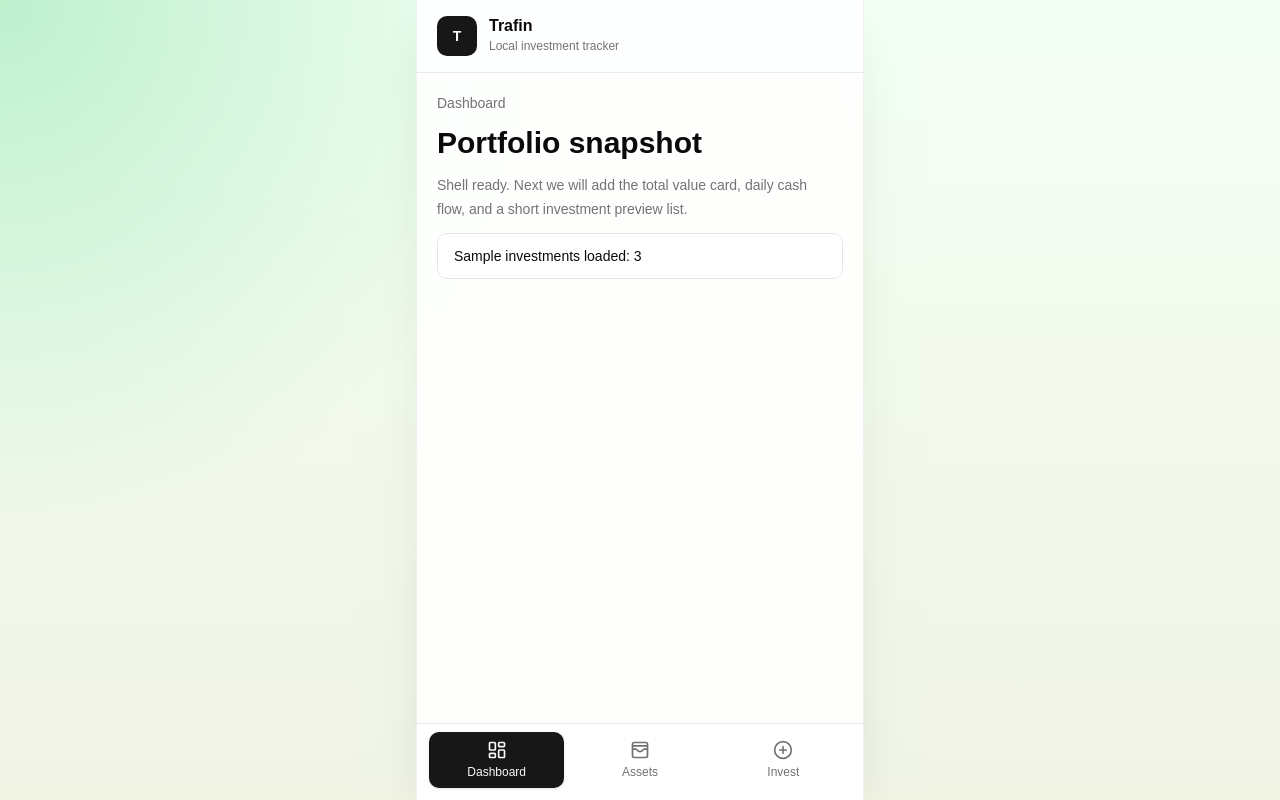
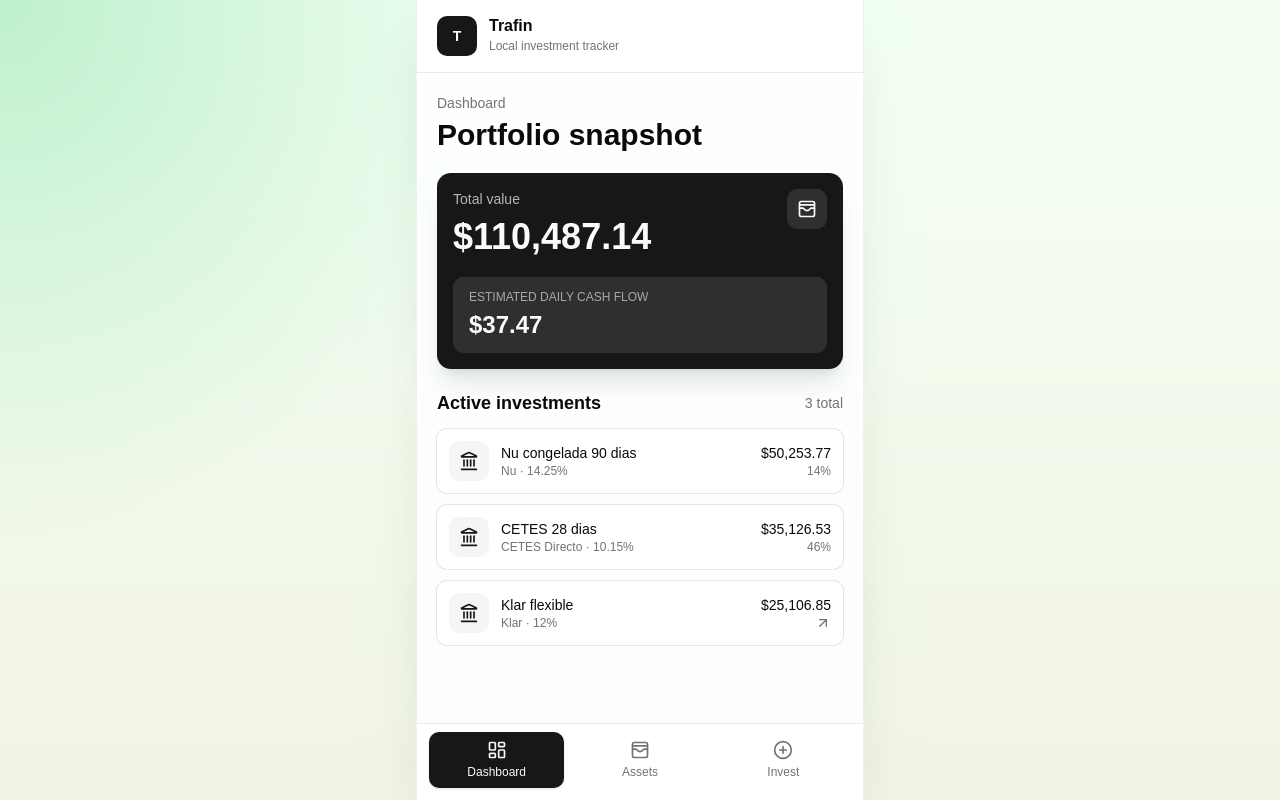
Before and after one commit to JorgeIba/Kadra, a React (Vite) app: page / in a window 1280 px wide. Built offline with nearby package versions, Linux system fonts and the light colour scheme.

Commit message:
Add support for Investment Cards in Dashboard Screen

```diff
--- a/src/App.tsx
+++ b/src/App.tsx
@@ -11,7 +11,7 @@
   return (
     <AppShell
       activeSection={activeSection}
-      investmentCount={sampleInvestments.length}
+      investments={sampleInvestments}
       onSectionChange={setActiveSection}
     />
   )
--- a/src/app/AppShell.tsx
+++ b/src/app/AppShell.tsx
@@ -1,17 +1,18 @@
 import { BottomNav } from "@/app/BottomNav"
 import { ScreenPlaceholder } from "@/app/ScreenPlaceholder"
 import { TopBar } from "@/app/TopBar"
+import type { Investment } from "@/domain/investments"
 import type { AppSection } from "@/app/navigation"
 
 interface AppShellProps {
   activeSection: AppSection
-  investmentCount: number
+  investments: Investment[]
   onSectionChange: (section: AppSection) => void
 }
 
 export function AppShell({
   activeSection,
-  investmentCount,
+  investments,
   onSectionChange,
 }: AppShellProps) {
   return (
@@ -21,7 +22,7 @@
         <main className="flex-1 px-5 pb-28 pt-5">
           <ScreenPlaceholder
             activeSection={activeSection}
-            investmentCount={investmentCount}
+            investments={investments}
           />
         </main>
         <BottomNav
--- a/src/app/ScreenPlaceholder.tsx
+++ b/src/app/ScreenPlaceholder.tsx
@@ -1,44 +1,24 @@
+import { DashboardScreen } from "@/app/screens/dashboard/DashboardScreen"
 import { APP_SECTIONS, type AppSection } from "@/app/navigation"
+import type { Investment } from "@/domain/investments"
 
 interface ScreenPlaceholderProps {
   activeSection: AppSection
-  investmentCount: number
+  investments: Investment[]
 }
 
 export function ScreenPlaceholder({
   activeSection,
-  investmentCount,
+  investments,
 }: ScreenPlaceholderProps) {
   switch (activeSection) {
     case APP_SECTIONS.dashboard:
-      return <DashboardPlaceholder investmentCount={investmentCount} />
+      return <DashboardScreen investments={investments} />
     case APP_SECTIONS.assets:
       return <AssetsPlaceholder />
     case APP_SECTIONS.invest:
       return <InvestPlaceholder />
   }
-}
-
-function DashboardPlaceholder({
-  investmentCount,
-}: {
-  investmentCount: number
-}) {
-  return (
-    <section className="space-y-3">
-      <p className="text-sm font-medium text-muted-foreground">Dashboard</p>
-      <h1 className="text-3xl font-semibold tracking-normal">
-        Portfolio snapshot
-      </h1>
-      <p className="max-w-sm text-sm leading-6 text-muted-foreground">
-        Shell ready. Next we will add the total value card, daily cash flow, and
-        a short investment preview list.
-      </p>
-      <p className="rounded-lg border bg-card px-4 py-3 text-sm text-card-foreground">
-        Sample investments loaded: {investmentCount}
-      </p>
-    </section>
-  )
 }
 
 function AssetsPlaceholder() {
--- /dev/null
+++ b/src/app/screens/dashboard/DashboardScreen.tsx
@@ -0,0 +1,104 @@
+import { ArrowUpRight, Landmark, WalletCards } from "lucide-react"
+import {
+  INVESTMENT_TYPES,
+  getInvestmentSummary,
+  getPortfolioEstimatedCurrentValue,
+  getPortfolioEstimatedDailyReturn,
+  type Investment,
+} from "@/domain/investments"
+import { Card, CardContent } from "@/components/ui/card"
+import { formatMxn, formatPercentage } from "@/lib/formatters"
+
+interface DashboardScreenProps {
+  investments: Investment[]
+}
+
+const DASHBOARD_INVESTMENT_PREVIEW_LIMIT = 3
+
+export function DashboardScreen({ investments }: DashboardScreenProps) {
+  const asOfDate = new Date()
+  const totalValue = getPortfolioEstimatedCurrentValue(investments, asOfDate)
+  const dailyCashFlow = getPortfolioEstimatedDailyReturn(investments)
+  const investmentSummaries = investments
+    .map((investment) => getInvestmentSummary(investment, asOfDate))
+    .slice(0, DASHBOARD_INVESTMENT_PREVIEW_LIMIT)
+
+  return (
+    <section className="space-y-5">
+      <div className="space-y-1">
+        <p className="text-sm font-medium text-muted-foreground">Dashboard</p>
+        <h1 className="text-3xl font-semibold tracking-normal">
+          Portfolio snapshot
+        </h1>
+      </div>
+
+      <Card className="border-none bg-primary text-primary-foreground shadow-xl shadow-emerald-950/10 ring-0">
+        <CardContent className="space-y-5">
+          <div className="flex items-start justify-between gap-4">
+            <div>
+              <p className="text-sm text-primary-foreground/70">Total value</p>
+              <p className="mt-2 text-4xl font-semibold tracking-normal">
+                {formatMxn(totalValue)}
+              </p>
+            </div>
+            <div className="grid size-10 place-items-center rounded-lg bg-primary-foreground/10">
+              <WalletCards className="size-5" aria-hidden="true" />
+            </div>
+          </div>
+
+          <div className="rounded-lg bg-primary-foreground/10 px-4 py-3">
+            <p className="text-xs font-medium uppercase text-primary-foreground/60">
+              Estimated daily cash flow
+            </p>
+            <p className="mt-1 text-2xl font-semibold">
+              {formatMxn(dailyCashFlow)}
+            </p>
+          </div>
+        </CardContent>
+      </Card>
+
+      <div className="space-y-3">
+        <div className="flex items-center justify-between">
+          <h2 className="text-lg font-semibold">Active investments</h2>
+          <span className="text-sm font-medium text-muted-foreground">
+            {investments.length} total
+          </span>
+        </div>
+
+        <div className="space-y-3">
+          {investmentSummaries.map((investment) => (
+            <Card key={investment.id} size="sm" className="rounded-lg">
+              <CardContent className="flex items-center gap-3">
+                <div className="grid size-10 place-items-center rounded-lg bg-secondary text-secondary-foreground">
+                  <Landmark className="size-5" aria-hidden="true" />
+                </div>
+                <div className="min-w-0 flex-1">
+                  <p className="truncate font-medium">{investment.name}</p>
+                  <p className="truncate text-xs text-muted-foreground">
+                    {investment.institutionName} ·{" "}
+                    {formatPercentage(investment.annualRate)}
+                  </p>
+                </div>
+                <div className="text-right">
+                  <p className="font-medium">
+                    {formatMxn(investment.estimatedCurrentValue)}
+                  </p>
+                  {investment.type === INVESTMENT_TYPES.fixedTerm ? (
+                    <p className="text-xs text-muted-foreground">
+                      {Math.round(investment.progressPercentage)}%
+                    </p>
+                  ) : (
+                    <ArrowUpRight
+                      className="ml-auto size-4 text-muted-foreground"
+                      aria-hidden="true"
+                    />
+                  )}
+                </div>
+              </CardContent>
+            </Card>
+          ))}
+        </div>
+      </div>
+    </section>
+  )
+}
--- a/src/domain/investments/calculations.ts
+++ b/src/domain/investments/calculations.ts
@@ -1,6 +1,6 @@
 import type {
   DerivedStatus,
-  FixedTermDerivedValues,
+  FixedTermInvestmentDerivedValues,
   Investment,
   InvestmentDerivedValues,
   InvestmentSummary,
@@ -47,9 +47,13 @@
   }
 
   if (investment.type === INVESTMENT_TYPES.openEnded) {
-    return commonValues
+    return {
+      ...commonValues,
+      type: investment.type,
+    }
   }
 
+  // Fixed-Term specific calculations
   const totalTermDays = getDaysBetween(investment.startDate, investment.endDate)
   const elapsedTermDays = Math.min(commonValues.daysActive, totalTermDays)
   const daysRemaining = Math.max(0, totalTermDays - elapsedTermDays)
@@ -61,6 +65,7 @@
 
   return {
     ...commonValues,
+    type: investment.type,
     totalTermDays,
     daysRemaining,
     progressPercentage:
@@ -70,7 +75,7 @@
     projectedTotalReturnAtEndDate,
     projectedValueAtEndDate:
       investment.originalAmount + projectedTotalReturnAtEndDate,
-  } satisfies FixedTermDerivedValues
+  } satisfies FixedTermInvestmentDerivedValues
 }
 
 export function getInvestmentSummary(
@@ -79,20 +84,28 @@
 ): InvestmentSummary {
   const derivedValues = getInvestmentDerivedValues(investment, asOfDate)
 
-  return {
+  const commonSummaryFields = {
     id: investment.id,
     name: investment.name,
     institutionName: investment.institutionName,
-    type: investment.type,
     originalAmount: investment.originalAmount,
     annualRate: investment.annualRate,
     currency: investment.currency,
     estimatedCurrentValue: derivedValues.estimatedCurrentValue,
-    progressPercentage:
-      "progressPercentage" in derivedValues
-        ? derivedValues.progressPercentage
-        : undefined,
     derivedStatus: derivedValues.derivedStatus,
+  }
+
+  if (derivedValues.type === INVESTMENT_TYPES.fixedTerm) {
+    return {
+      ...commonSummaryFields,
+      type: INVESTMENT_TYPES.fixedTerm,
+      progressPercentage: derivedValues.progressPercentage,
+    }
+  }
+
+  return {
+    ...commonSummaryFields,
+    type: INVESTMENT_TYPES.openEnded,
   }
 }
 
--- a/src/domain/investments/types.ts
+++ b/src/domain/investments/types.ts
@@ -72,7 +72,8 @@
 /**
  * Extra derived values that only make sense for fixed-term investments.
  */
-export interface FixedTermDerivedValues extends CommonInvestmentDerivedValues {
+export interface FixedTermInvestmentDerivedValues extends CommonInvestmentDerivedValues {
+  type: typeof INVESTMENT_TYPES.fixedTerm
   totalTermDays: number
   daysRemaining: number
   progressPercentage: number
@@ -80,22 +81,37 @@
   projectedTotalReturnAtEndDate: number
 }
 
+export interface OpenEndedInvestmentDerivedValues extends CommonInvestmentDerivedValues {
+  type: typeof INVESTMENT_TYPES.openEnded
+}
+
 export type InvestmentDerivedValues =
-  | CommonInvestmentDerivedValues
-  | FixedTermDerivedValues
+  | FixedTermInvestmentDerivedValues
+  | OpenEndedInvestmentDerivedValues
 
 /**
  * Compact view-model shape for cards and lists.
  */
-export interface InvestmentSummary {
+export interface BaseInvestmentSummary {
   id: string
   name: string
   institutionName: string
-  type: InvestmentType
   originalAmount: number
   annualRate: number
   currency: Currency
   estimatedCurrentValue: number
-  progressPercentage?: number
   derivedStatus: DerivedStatus
 }
+
+export interface FixedTermInvestmentSummary extends BaseInvestmentSummary {
+  type: typeof INVESTMENT_TYPES.fixedTerm
+  progressPercentage: number
+}
+
+export interface OpenEndedInvestmentSummary extends BaseInvestmentSummary {
+  type: typeof INVESTMENT_TYPES.openEnded
+}
+
+export type InvestmentSummary =
+  | FixedTermInvestmentSummary
+  | OpenEndedInvestmentSummary
--- /dev/null
+++ b/src/lib/formatters.ts
@@ -0,0 +1,18 @@
+const mxnFormatter = new Intl.NumberFormat("es-MX", {
+  style: "currency",
+  currency: "MXN",
+  maximumFractionDigits: 2,
+})
+
+const percentageFormatter = new Intl.NumberFormat("es-MX", {
+  maximumFractionDigits: 2,
+  minimumFractionDigits: 0,
+})
+
+export function formatMxn(value: number): string {
+  return mxnFormatter.format(value)
+}
+
+export function formatPercentage(value: number): string {
+  return `${percentageFormatter.format(value)}%`
+}
```
Also changed, not shown: 2 other files (tests, documents, lock files or other folders).
